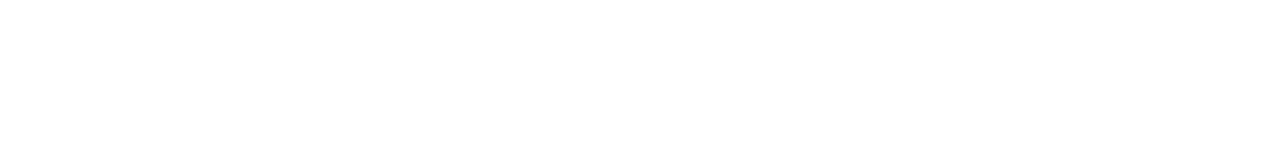
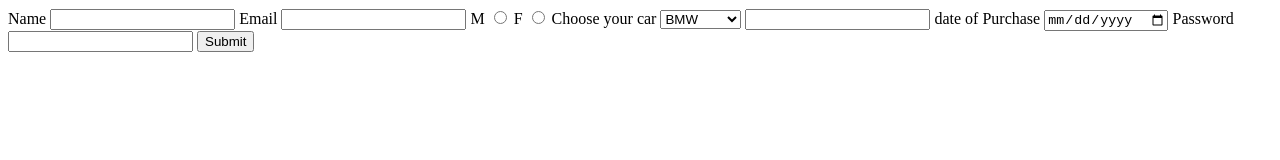
Before and after one commit to acciojob/car-insurance-form-Akbhardwaj5959, a website: page main.html in a window 1280 px wide. Drawn offline with Linux system fonts and the light colour scheme.

Commit message:
created a submission

```diff
--- a/main.html
+++ b/main.html
@@ -8,6 +8,30 @@
 
 <body>
 	<!-- the entire body must be written by student -->
+	<form>
+		<lable for="name">Name</lable>
+		<input type="text" id="Name" required>
+		<lable for="email">Email</lable>
+		<input type="text" id="email" required>
+        <lable for="gender_m">M</lable>
+		<input type="radio" id="gender_m" name="gender" required>
+		<lable for="gender_f">F</lable>
+		<input type="radio" id="gender_f" name="gender" required>
+         <lable for="cars">Choose your car</lable>
+		<select id="cars">
+			<option>BMW</option>
+			<option>Audi</option>
+			<option>Mercedez</option>
+
+		</select>
+		<lable for="carage"></lable>
+		<input type="number" id="carage" required>
+		<lable for="dop">date of Purchase</lable>
+		<input type="date" id="dop" required>
+		<lable for="Password">Password</lable>
+		<input type="Password" id="Password" required>
+		<button type="submit">Submit</button>
+	</form>
     <script type="text/javascript" src="./script.js">
 </script>
 
```
